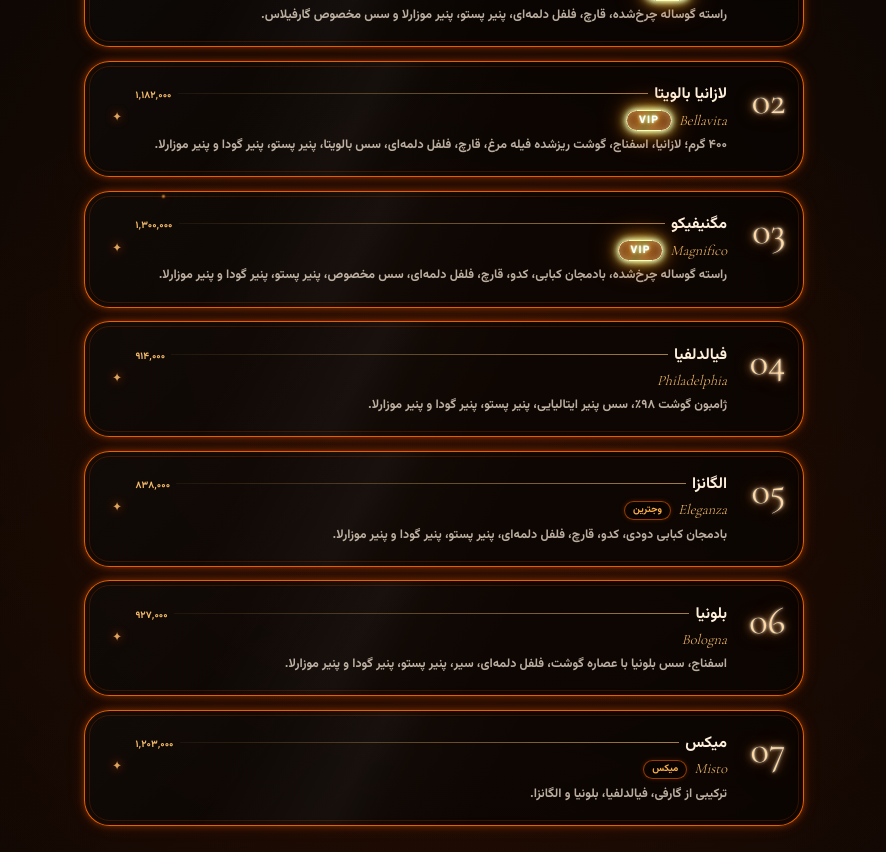
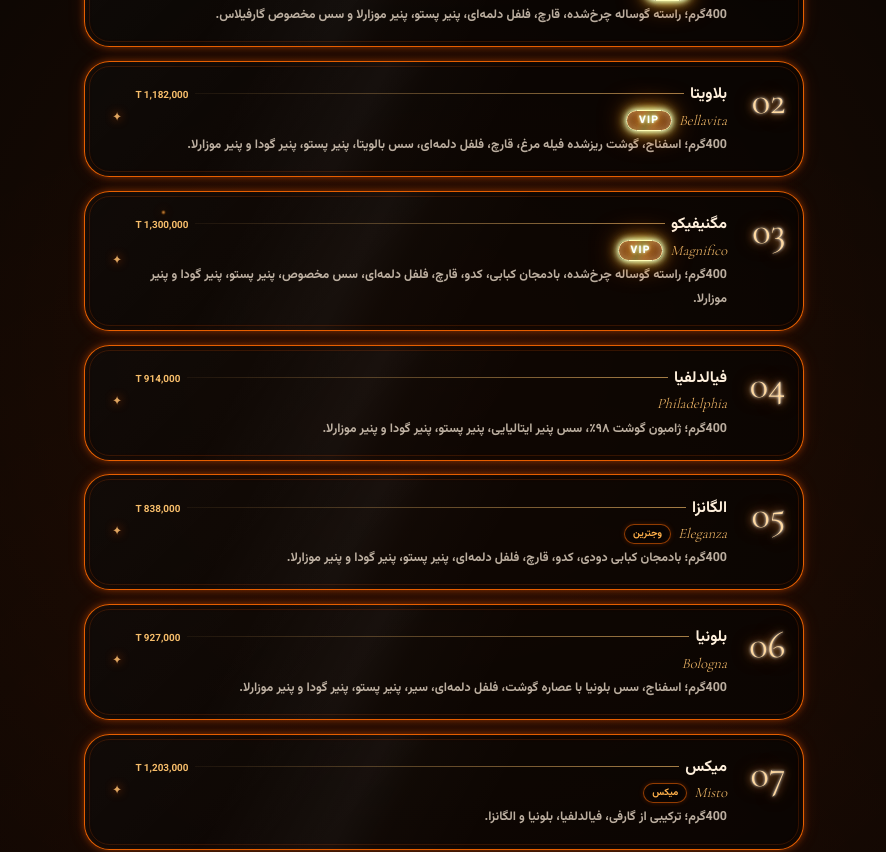
Before and after one commit to mahmoodknds/Garfilas, a Next.js app: page / in a window 1280 px wide. Shown: the part 1280-2132 px from the top of the page, without its empty margins (196-1082 px from the left). Built offline with nearby package versions, Linux system fonts and the light colour scheme.

Commit message:
feat(menu): emphasize prices and standardize menu descriptions

```diff
--- a/components/sections/Menu/MenuSection.tsx
+++ b/components/sections/Menu/MenuSection.tsx
@@ -15,54 +15,54 @@ const items: MenuItem[] = [
     number: "01",
     name: "گارفی",
     italian: "Garfi",
-    description: "راسته گوساله چرخ‌شده، قارچ، فلفل دلمه‌ای، پنیر پستو، پنیر موزارلا و سس مخصوص گارفیلاس.",
-    price: "۱٬۰۱۵٬۰۰۰",
+    description: "400گرم؛ راسته گوساله چرخ‌شده، قارچ، فلفل دلمه‌ای، پنیر پستو، پنیر موزارلا و سس مخصوص گارفیلاس.",
+    price: "1,015,000",
     tag: "VIP",
   },
   {
     number: "02",
-    name: "لازانیا بالویتا",
+    name: "بلاویتا",
     italian: "Bellavita",
-    description: "۴۰۰ گرم؛ لازانیا، اسفناج، گوشت ریزشده فیله مرغ، قارچ، فلفل دلمه‌ای، سس بالویتا، پنیر پستو، پنیر گودا و پنیر موزارلا.",
-    price: "۱٬۱۸۲٬۰۰۰",
+    description: "400گرم؛ اسفناج، گوشت ریزشده فیله مرغ، قارچ، فلفل دلمه‌ای، سس بالویتا، پنیر پستو، پنیر گودا و پنیر موزارلا.",
+    price: "1,182,000",
     tag: "VIP",
   },
   {
     number: "03",
     name: "مگنیفیکو",
     italian: "Magnifico",
-    description: "راسته گوساله چرخ‌شده، بادمجان کبابی، کدو، قارچ، فلفل دلمه‌ای، سس مخصوص، پنیر پستو، پنیر گودا و پنیر موزارلا.",
-    price: "۱٬۳۰۰٬۰۰۰",
+    description: "400گرم؛ راسته گوساله چرخ‌شده، بادمجان کبابی، کدو، قارچ، فلفل دلمه‌ای، سس مخصوص، پنیر پستو، پنیر گودا و پنیر موزارلا.",
+    price: "1,300,000",
     tag: "VIP",
   },
   {
     number: "04",
     name: "فیالدلفیا",
     italian: "Philadelphia",
-    description: "ژامبون گوشت ۹۸٪، سس پنیر ایتالیایی، پنیر پستو، پنیر گودا و پنیر موزارلا.",
-    price: "۹۱۴٬۰۰۰",
+    description: "400گرم؛ ژامبون گوشت ۹۸٪، سس پنیر ایتالیایی، پنیر پستو، پنیر گودا و پنیر موزارلا.",
+    price: "914,000",
   },
   {
     number: "05",
     name: "الگانزا",
     italian: "Eleganza",
-    description: "بادمجان کبابی دودی، کدو، قارچ، فلفل دلمه‌ای، پنیر پستو، پنیر گودا و پنیر موزارلا.",
-    price: "۸۳۸٬۰۰۰",
+    description: "400گرم؛ بادمجان کبابی دودی، کدو، قارچ، فلفل دلمه‌ای، پنیر پستو، پنیر گودا و پنیر موزارلا.",
+    price: "838,000",
     tag: "وجترین",
   },
   {
     number: "06",
     name: "بلونیا",
     italian: "Bologna",
-    description: "اسفناج، سس بلونیا با عصاره گوشت، فلفل دلمه‌ای، سیر، پنیر پستو، پنیر گودا و پنیر موزارلا.",
-    price: "۹۲۷٬۰۰۰",
+    description: "400گرم؛ اسفناج، سس بلونیا با عصاره گوشت، فلفل دلمه‌ای، سیر، پنیر پستو، پنیر گودا و پنیر موزارلا.",
+    price: "927,000",
   },
   {
     number: "07",
     name: "میکس",
     italian: "Misto",
-    description: "ترکیبی از گارفی، فیالدلفیا، بلونیا و الگانزا.",
-    price: "۱٬۲۰۳٬۰۰۰",
+    description: "400گرم؛ ترکیبی از گارفی، فیالدلفیا، بلونیا و الگانزا.",
+    price: "1,203,000",
     tag: "میکس",
   },
 ];
@@ -90,7 +90,7 @@ export default function MenuSection() {
                 <div className={styles.nameLine}>
                   <h3>{item.name}</h3>
                   <span className={styles.leader} aria-hidden="true" />
-                  <span className={styles.price}>{item.price}</span>
+                  <span className={styles.price} dir="ltr">T {item.price}</span>
                 </div>
                 <div className={styles.meta}>
                   <span className={styles.italian} dir="ltr">{item.italian}</span>
```
